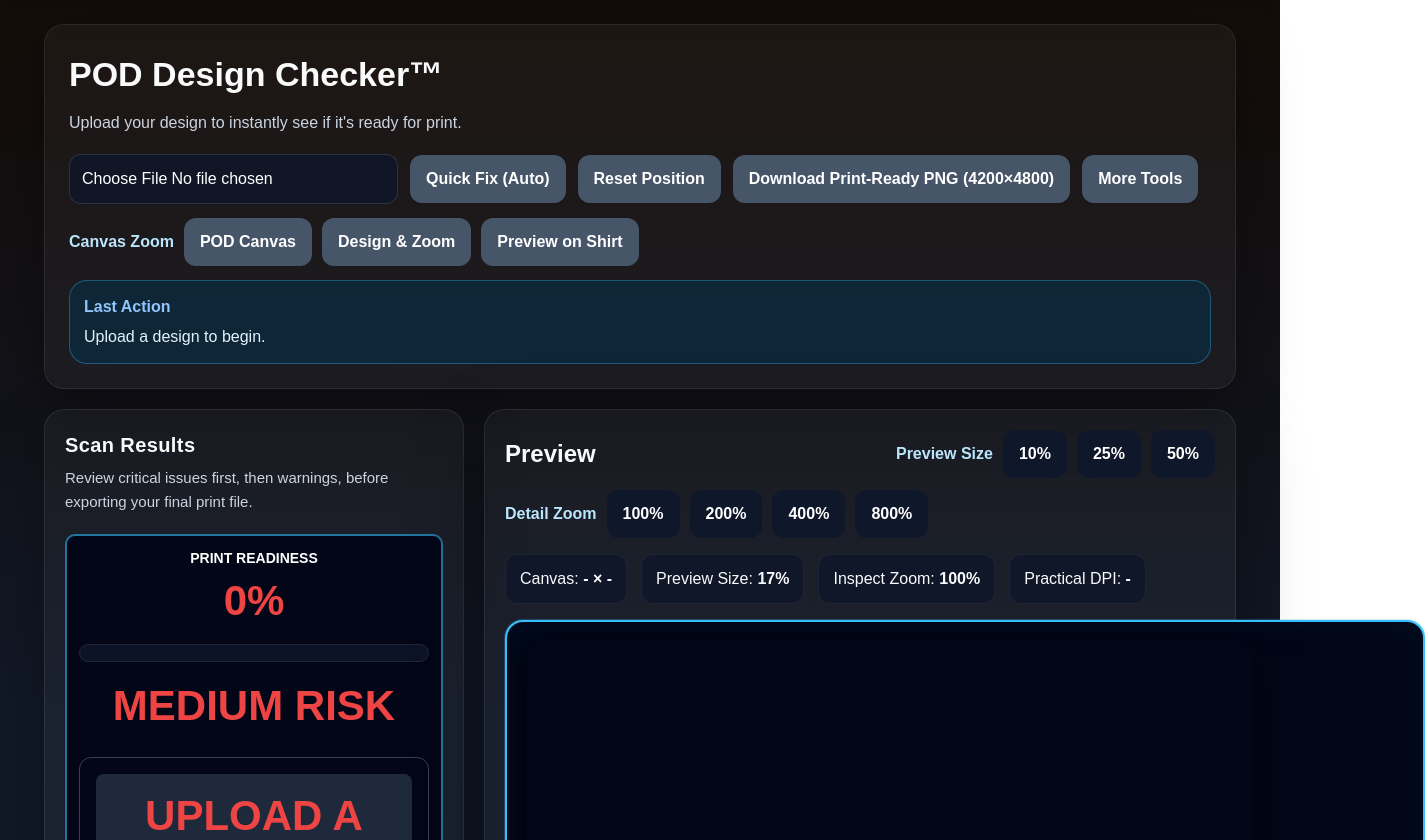
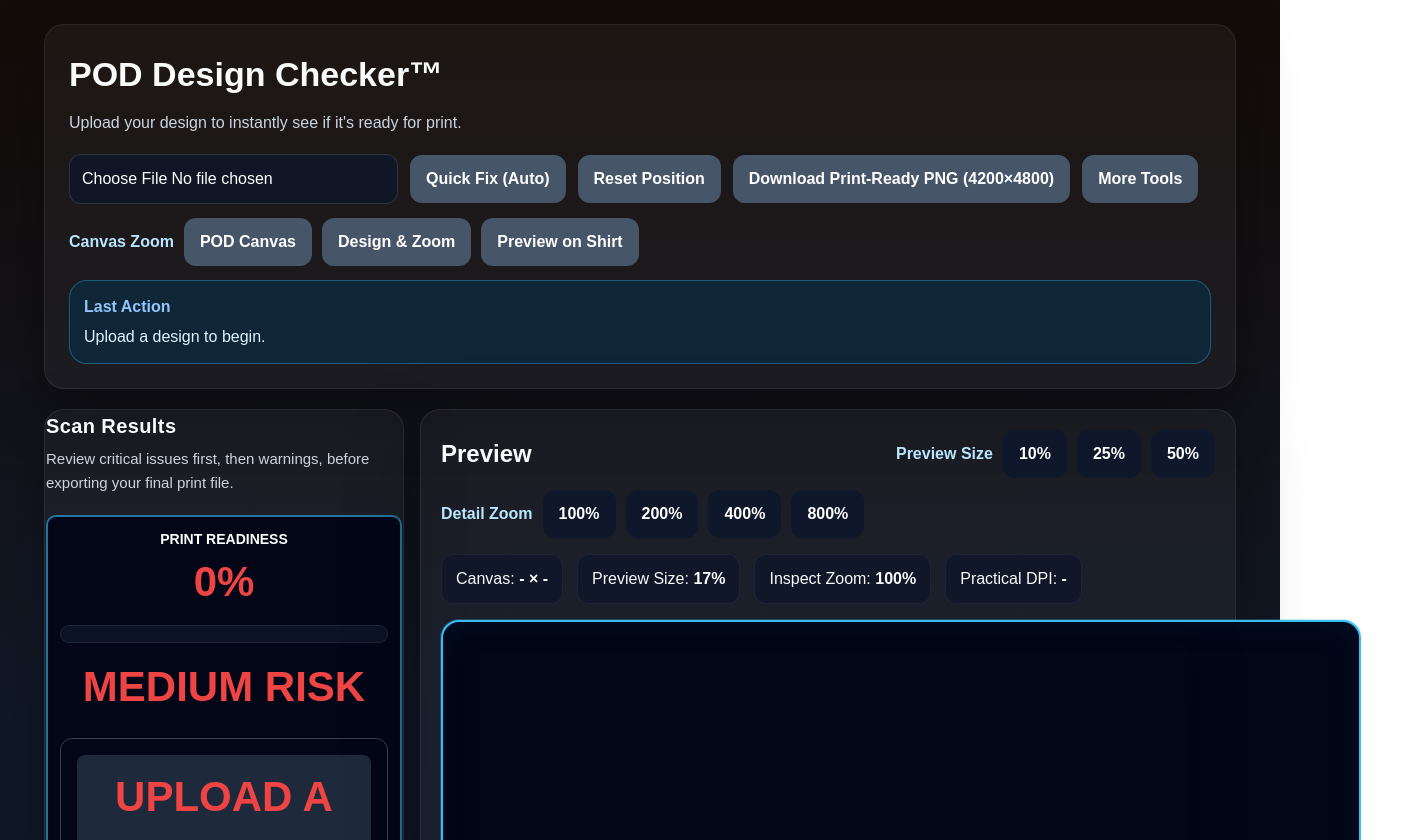
Before and after one commit to noobmacker-creator/pod-design-checker, a Next.js app: page / in a window 1280 px wide. Shown: the top 840 px of the page, 1425 px wide, since content can reach past the window. Built offline with nearby package versions, Linux system fonts and the light colour scheme.

Commit message:
Rebalanced layout with wider left panel and improved spacing

```diff
--- a/app/page.tsx
+++ b/app/page.tsx
@@ -1352,15 +1352,15 @@ return;
         <div
           style={{
             display: 'grid',
-            gridTemplateColumns: '420px 1fr',
-            gap: 20,
+            gridTemplateColumns: '360px minmax(0, 1fr)',
+            gap: 16,
           }}
         >
           <div
             style={{
               border: '1px solid rgba(255,255,255,0.08)',
               borderRadius: 20,
-              padding: 20,
+              padding: 1,
               background: 'rgba(255,255,255,0.04)',
               boxShadow: '0 20px 60px rgba(0,0,0,0.28)',
               alignSelf: 'start',
```
